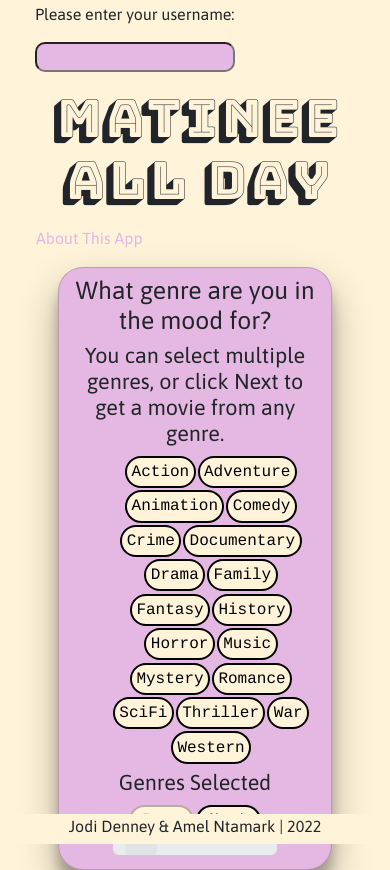
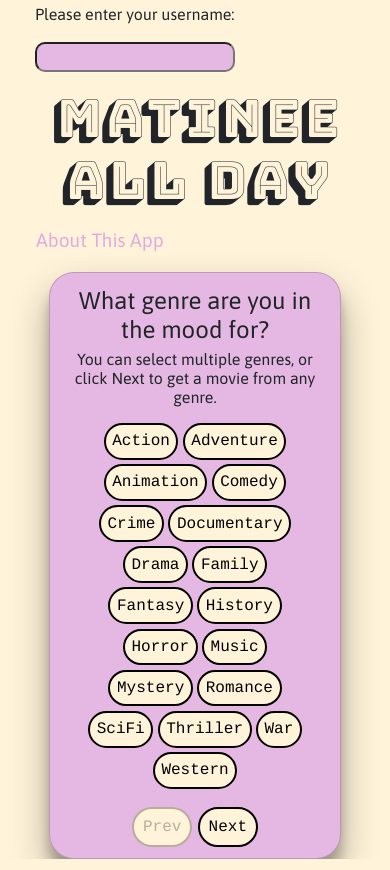
Before and after one commit to J-J-D/Capstone, a React (Create React App) app: page / in a window 390 px wide. Built offline with nearby package versions, Linux system fonts and the light colour scheme.

Commit message:
add layout changes and ability to deslect genres

```diff
--- a/src/App.tsx
+++ b/src/App.tsx
@@ -6,9 +6,6 @@ import About from "./components/About";
 import InputForm from "./components/InputForm";
 import { useState } from 'react';
 import axios from 'axios';
-
-
-
 
 function App() {
 // login tracks the current user and their id. If no one logged in, the user id is set to Default User (48)
@@ -54,6 +51,7 @@ const backToApp = () => setSeeAbout(!seeAbout)
 
 
     return (
+      <>
       <div className="App container-fluid">
         <nav className="navbar justify-content-space-between">
           <div className="login-form">
@@ -68,11 +66,11 @@ const backToApp = () => setSeeAbout(!seeAbout)
         <section>
           {displayToggle()}
         </section>
-        <div className="footer">
-          <p>Jodi Denney & Amel Ntamark | 2022</p>
-        </div>
       </div>
-
+      <div className="footer">
+        <p>Jodi Denney & Amel Ntamark | 2022</p>
+      </div>
+      </>
   );
 }
 
--- a/src/components/About.tsx
+++ b/src/components/About.tsx
@@ -9,16 +9,27 @@ const About = (props: AboutProps) => {
 
 
     return (
-        <div>
-            <p className= 'aboutParagraph'>
-        Matinee All Day is the Capstone Project for Amel Ntamark and Jodi Denney, graduates of Ada Devlopers Academy Cohort 17.  The app was deployed through Heroku and uses a React Typescript frontend to allow users to enter preferences for what type of movie they would like to see.  The backend, utilizing a Python Flask framework, makes the public API call to <a href='https://developers.themoviedb.org/3/getting-started/introduction' target='_blank' rel="noreferrer">TMDB</a>  and returns up to 200 films that match the user preferences. Users can login and the app will track which films the user reports they have already seen and filters out those titles from future recomendations.  User, session and temporary movie information are held in a postgres database. Project organization and assignments were maintained on  <a href='https://trello.com/b/OZob7lcI/matinee-all-day' target='_blank' rel="noreferrer"> Trello</a>.
-        <br/>
-        <br/>
-        Ada Developers Academy is an intensive full-stack software engineering program covering :<br/>
-        Python, JavaScript, React, Git, RESTful APIs, PostgreSQL, HTML, CSS, Test Driven Development, OOP, data structures, algorithms, and design patterns.
-            </p>
-        <button onClick={props.backToApp}>Back to App</button>
-
+        <div className="col d-flex justify-content-center">
+            <div className="card-group w-75" style={{height: "35rem"}}>
+                <div className="card preferance-cards d-flex align-items-center justify-content-center">
+                    <div className="card about-paragraph w-75">
+                        <p className="transparent-background">
+                        Matinee All Day is the Capstone Project for <a href="https://github.com/amelntamark" target='_blank' rel="noreferrer">Amel Ntamark</a> and <a href='https://github.com/J-J-D' target='_blank' rel="noreferrer">Jodi Denney</a>, graduates of Ada Devlopers Academy Cohort 17. This project was timeboxed to 3 weeks. The app was deployed through Heroku and uses a React/Typescript frontend to allow users to enter preferences for what type of movie they would like to see. The backend, utilizing a Python/Flask framework, makes a public API call to <a href='https://developers.themoviedb.org/3/getting-started/introduction' target='_blank' rel="noreferrer">TMDB</a>  and obtains up to 200 films that match the user preferences.
+                        <br/>
+                        <br/>
+                        Users can access a lightweight login feature by entering a username. The app will track which films the user reports as having already seen and will filter out those titles from future recomendations. User, session, and temporary movie information are held in a PostgreSQL database. Project organization and assignments were maintained on  <a href='https://trello.com/b/OZob7lcI/matinee-all-day' target='_blank' rel="noreferrer"> Trello</a>.
+                        <br/>
+                        <br/>
+                        Ada Developers Academy is an intensive full-stack software engineering program covering :<br/>
+                        Python, JavaScript, React, Git, RESTful APIs, PostgreSQL, HTML, CSS, Test Driven Development, OOP, data structures, algorithms, and design patterns.
+                        <br/>
+                        <br/>
+                        This product uses the TMDB API but is not endorsed or certified by TMDB. <img alt="The Movie Database Logo" src="https://www.themoviedb.org/assets/2/v4/logos/v2/blue_short-8e7b30f73a4020692ccca9c88bafe5dcb6f8a62a4c6bc55cd9ba82bb2cd95f6c.svg" className="transparent-background tmdb-logo"></img>
+                            </p>
+                    </div>
+                    <button className="preferance-buttons page-turn-buttons" onClick={props.backToApp}>Back to App</button>
+                </div>
+            </div>
         </div>
 
     )
--- a/src/components/Eras.tsx
+++ b/src/components/Eras.tsx
@@ -28,7 +28,6 @@ const TMDB_DECADES = ["1970s", "1980s", "1990s", "2000s", "2010s", "2020 Onward"
                     )
                 })}
             </ul>
-            <h4 className="transparent-background">Decade Selected {userPrefs.era}</h4>
         </div>
     )
 }
--- a/src/components/Genres.tsx
+++ b/src/components/Genres.tsx
@@ -1,4 +1,5 @@
 import React from "react";
+// import { collapseTextChangeRangesAcrossMultipleVersions } from "typescript";
 import { UserPrefs } from "../types/interfaces";
 
 
@@ -8,15 +9,19 @@ interface GenresProps {userPrefs: UserPrefs, setUserPrefs: React.Dispatch<React.
 const Genres = (props: GenresProps) => {
     const {userPrefs, setUserPrefs} = props
 
-    const handleClick = (e: React.SyntheticEvent, value: string) => {
-        // Sets genre to button clicked or concatenates if one already there
-        if (userPrefs.genre){
-         //@ts-ignore comment
-            setUserPrefs({...userPrefs, genre: userPrefs.genre + " " + e.target.value})
-        }else{
-         //@ts-ignore comment
-            setUserPrefs({...userPrefs, genre: e.target.value})
-        }};
+    const handleClick = async (e: React.SyntheticEvent, value: string) => {
+        const target = e.target as HTMLButtonElement;
+        let selectedGenre = target.value;
+
+        // If genre clicked not in preferences, add it. If it is, remove it.
+        if (userPrefs.genre.some((genre) => {return genre === selectedGenre})) {
+            const newGenrePrefs = userPrefs.genre.filter(genre => selectedGenre !== genre);
+            setUserPrefs({...userPrefs, genre: newGenrePrefs});
+        } else {
+            userPrefs.genre.push(selectedGenre)
+            setUserPrefs({...userPrefs, genre: userPrefs.genre})
+        }
+    };
 
     const TMDB_GENRES = ["Action", "Adventure", "Animation", "Comedy", "Crime", "Documentary", "Drama", "Family", "Fantasy", "History", "Horror", "Music", "Mystery", "Romance", "SciFi", "Thriller", "War", "Western"]
 
@@ -38,7 +43,6 @@ const Genres = (props: GenresProps) => {
                     )
                 })}
             </ul>
-            <h4 className="transparent-background">Genres Selected {userPrefs.genre}</h4>
         </div>
     )
     }
--- a/src/components/InputForm.tsx
+++ b/src/components/InputForm.tsx
@@ -5,7 +5,6 @@ import Eras from "./Eras";
 import Runtime from "./Runtime";
 import { UserPrefs } from "../types/interfaces";
 import axios from "axios";
-import $ from 'jquery';
 
 
 interface InputFormProps {userId: number, setMovieRec: React.Dispatch<React.SetStateAction<{
@@ -24,7 +23,7 @@ const InputForm = (props: InputFormProps) => {
     const [page, setPage] = useState(0);
 
     const [userPrefs, setUserPrefs] = useState({
-        "genre" : "",
+        "genre" : new Array<string>(),
         "era" : "",
         "runtime":"",
     });
@@ -68,7 +67,9 @@ const InputForm = (props: InputFormProps) => {
     }
 
     const postSession = (userPrefs: UserPrefs) => {
-        const postPrefs = {...userPrefs, user_id:props.userId}
+        let genrePrefs = userPrefs.genre.join(' ')
+        const postPrefs = {...userPrefs, genre:genrePrefs, user_id:props.userId}
+
         axios
         .post('https://matinee-all-day.herokuapp.com/sessions', postPrefs)
         .then((response) => {console.log(response);
@@ -79,24 +80,10 @@ const InputForm = (props: InputFormProps) => {
         .catch((err) => {console.log(err)})
     };
 
-    // const getProgress = () => {
-    //     let progress: number
-    //     if (page === 0) {
-    //         return 0
-    //     }
-    //     else if (page === 1) {
-    //         progress = 33
-    //         $('#progress-bar').attr('aria-valuenow', progress).css('width', progress+'%');
-    //     } else if (page === 2) {
-    //         progress = 66
-    //         $('#progress-bar').attr('aria-valuenow', progress).css('width', progress+'%');
-    //     };
-    // };
-    // getProgress()
 
     return (
-        <div className="InputForm col d-flex justify-content-center">
-            <div className="card-group w-75" style={{height: "35rem"}}>
+        <div className="col d-flex justify-content-center">
+            <div className="card-group" style={{height: "35rem"}}>
                 <div className="card preferance-cards ">{pageDisplay()}
 
                 <div className="FormNav transparent-background">
@@ -110,11 +97,6 @@ const InputForm = (props: InputFormProps) => {
                         } else {
                             setPage((curPage) => curPage + 1)
                 }}}>{page === InputTitles.length -1 ? "Submit" : "Next"}</button>
-                    <div className="progress container align-items-center">
-                        <div className="card-footer">
-                            <div className="progress-bar" id="progress-bar" role="progressbar" aria-label="Basic example" aria-valuenow={0} aria-valuemin={0} aria-valuemax={100}></div>
-                        </div>
-                    </div>
                 </div>
                 </div>
             </div>
--- a/src/components/Runtime.tsx
+++ b/src/components/Runtime.tsx
@@ -13,7 +13,7 @@ const Runtime = (props: RuntimeProps) => {
     const TMDB_MAX_TIMES = ["90 minutes", "2 hours"]
 
     return (
-        <div className="transparent-background">
+        <div className="transparent-background align-items-center">
             <h2 className="input-title transparent-background">What's the max length you want a movie to be?</h2>
             <h4 className="transparent-background question-explanation">Click Submit to get a movie of any length</h4>
             <ul className="transparent-background button-list">
--- a/src/styles.sass
+++ b/src/styles.sass
@@ -5,6 +5,17 @@ $matinee-blue: #B3CAFB
 *
     background-color: $matinee-cream
     font-family: "Asap"
+
+a:link
+    color: #d882c3
+    background: transparent
+
+a:visited
+    color: #d882c3
+    background: transparent
+
+a:hover
+    color: #7191d4
 
 .navbar
     padding-bottom: 1%
@@ -20,24 +31,12 @@ $matinee-blue: #B3CAFB
     font-size: calc(50px + 0.390625vw)
 
 .about-button
-    --bs-btn-color: #e4b8e2
+    --bs-btn-color: #e2aadf
     --bs-btn-hover-color: #B3CAFB
     --bs-btn-font-weight: 500
     --bs-btn-border-color: transparent
     --bs-btn-hover-border-color: transparent
-
-// .InputForm
-//     background-color: $matinee-pink
-//     width: auto
-//     height: 50%
-//     margin-left: auto
-//     margin-right: auto
-//     margin-top: 5%
-//     text-align: center
-//     padding-top: 3%
-//     padding-bottom: 3%
-//     box-shadow: rgba(0, 0, 0, 0.3) 0px 19px 38px, rgba(0, 0, 0, 0.22) 0px 15px 12px
-//     border-radius: 25px
+    font-size: 1.2rem
 
 .preferance-cards
     background-color: $matinee-pink
@@ -56,9 +55,6 @@ $matinee-blue: #B3CAFB
     padding-bottom: 3%
     box-shadow: rgba(0, 0, 0, 0.3) 0px 19px 38px, rgba(0, 0, 0, 0.22) 0px 15px 12px
     border-radius: 25px
-
-// .pink-background
-//     background-color: $matinee-pink
 
 .transparent-background
     background-color: transparent
@@ -96,10 +92,12 @@ $matinee-blue: #B3CAFB
 
 .button-list
     margin-bottom: 2%
-    margin-top: 2%
+    margin-top: 3%
+    padding-left: 4%
+    padding-right: 4%
 
 .question-explanation
-    margin-top: .5%
+    margin-top: 2%
     // font-size: calc(16px + 0.390625vw)
 
 .overview
@@ -109,20 +107,71 @@ $matinee-blue: #B3CAFB
     text-align: center
 
 .footer
-    position: fixed
     left: 0
     bottom: 0
     width: 100%
     text-align: center
     max-height: 3.5%
 
-.progress
-    max-width: 60%
-    margin-top: .8%
-    margin-bottom: 2%
-
 .movie-image
     border-radius: 25px
     border-block-color: transparent
     box-shadow: rgba(0, 0, 0, 0.3) 10px 10px 5px, rgba(0, 0, 0, 0.22) 0px 15px 12px
     margin-bottom: 2%
+
+.about-paragraph
+    border-radius: 25px
+    padding: 1.5%
+    margin-bottom: 2%
+
+.tmdb-logo
+    max-width: 10%
+    height: auto
+
+.card-group
+    width: 75%
+
+// Phones
+@media (max-width: 480px)
+    .tmdb-logo
+        max-width: 30%
+        height: auto
+    .footer
+        display: none
+    .question-explanation
+        font-size: 1rem
+        margin: 2%
+    .input-title
+        font-size: 1.5rem
+        margin: 2%
+    .preferance-buttons
+        margin: 1%
+        padding-left: 3%
+        padding-right: 3%
+        padding-top: 2%
+        padding-bottom: 2%
+    .button-list
+        margin: 5%
+    .card-group
+        width: 80%
+
+// Tablets
+@media (min-width: 481px) and (max-width: 767px)
+    .tmdb-logo
+        max-width: 20%
+        height: auto
+    .footer
+        position: fixed
+
+// Small screens
+@media (min-width: 768px) and (max-width: 1024px)
+    .tmdb-logo
+        max-width: 20%
+        height: auto
+    .footer
+        position: fixed
+
+// Large screens
+@media (min-width: 1025px)
+    .footer
+        position: fixed
--- a/src/types/interfaces.tsx
+++ b/src/types/interfaces.tsx
@@ -7,7 +7,7 @@ export interface Movie {
 }
 
 export interface UserPrefs {
-    genre: string,
+    genre: string[],
     era: string,
     runtime: string,
 }
```
